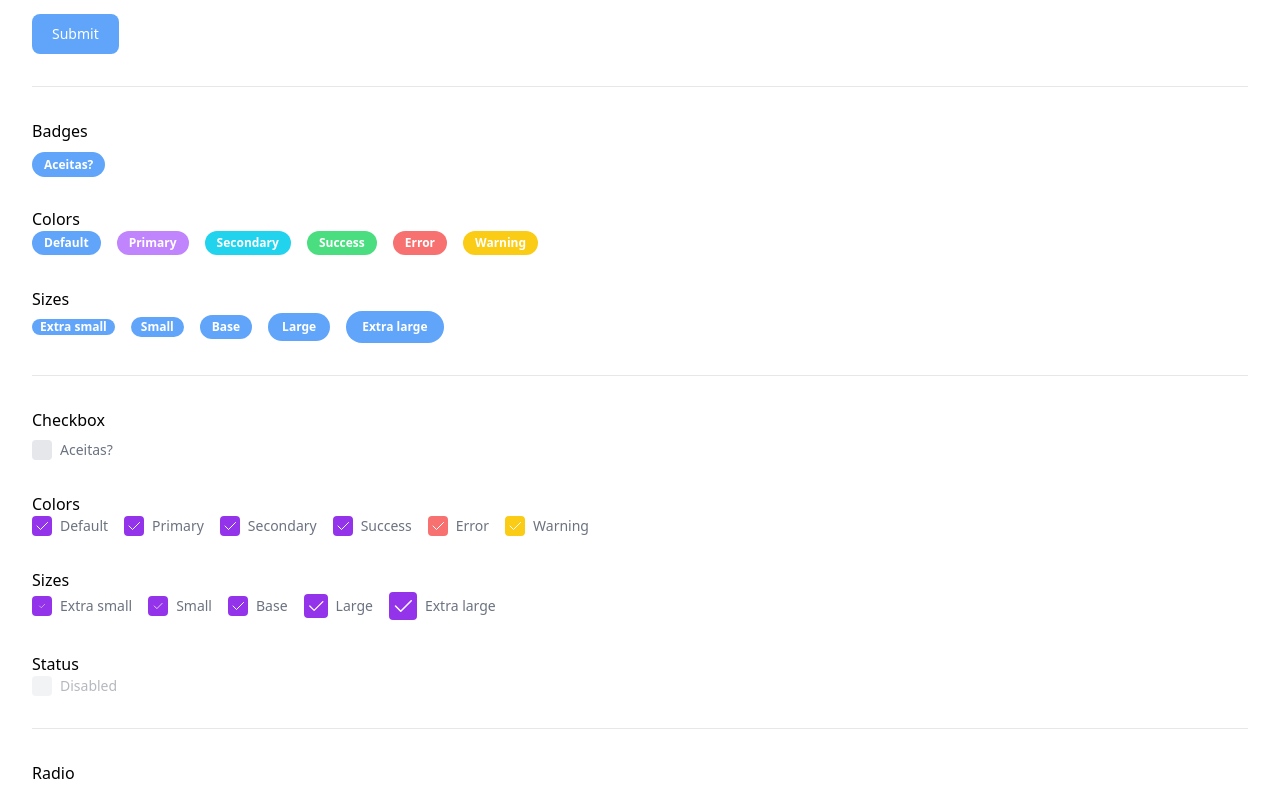
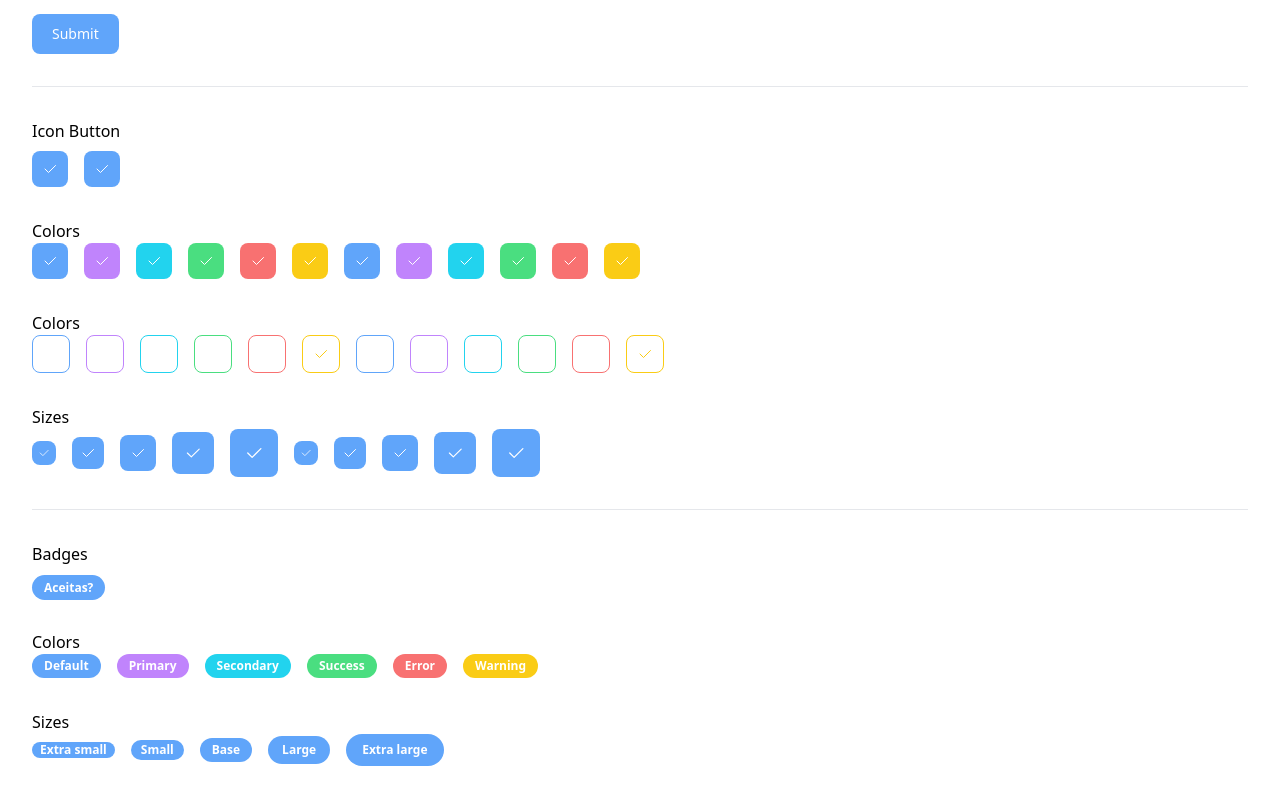
Before and after one commit to rafael-angonese/fuselagem, a React (Vite) app in the folder react/: page / in a window 1280 px wide. Shown: the part 546-1340 px from the top of the page. Built offline with nearby package versions, Linux system fonts and the light colour scheme.

Commit message:
:sparkles: feat: created IconButton component

```diff
--- /dev/null
+++ b/react/src/components/IconButton/IconButton.tsx
@@ -0,0 +1,79 @@
+import React from "react";
+import { NormalColorsEnum } from "../../constants/colors";
+import { SizesEnum } from "../../constants/sizes";
+import { NormalColorsType } from "../../types/colors";
+import { Sizes } from "../../types/sizes";
+import clsx from "../../utils/clsx";
+
+interface IconButtonProps
+  extends React.ButtonHTMLAttributes<HTMLButtonElement> {
+  color?: NormalColorsType;
+  size?: Sizes;
+  ariaLabel?: string;
+  outlined?: boolean;
+  rounded?: boolean;
+}
+
+const IconButton: React.FC<IconButtonProps> = ({
+  color = "default",
+  size = "md",
+  className: classes,
+  outlined = false,
+  rounded = false,
+  ariaLabel = "",
+  children,
+  ...props
+}) => {
+  return (
+    <>
+      <button
+        {...props}
+        className={clsx(
+          " text-white focus:ring-2 focus:outline-none rounded-lg inline-flex items-center",
+          {
+            ["bg-blue-400 hover:bg-blue-500 focus:ring-blue-300 dark:bg-blue-600 dark:hover:bg-blue-700 dark:focus:ring-blue-800"]:
+              color === NormalColorsEnum.DEFAULT && !outlined,
+            ["bg-purple-400 hover:bg-purple-500 focus:ring-purple-300 dark:bg-purple-600 dark:hover:bg-purple-700 dark:focus:ring-purple-800"]:
+              color === NormalColorsEnum.PRIMARY && !outlined,
+            ["bg-cyan-400 hover:bg-cyan-500 focus:ring-cyan-300 dark:bg-cyan-600 dark:hover:bg-cyan-700 dark:focus:ring-cyan-800"]:
+              color === NormalColorsEnum.SECONDARY && !outlined,
+            ["bg-green-400 hover:bg-green-500 focus:ring-green-300 dark:bg-green-600 dark:hover:bg-green-700 dark:focus:ring-green-800"]:
+              color === NormalColorsEnum.SUCCESS && !outlined,
+            ["bg-red-400 hover:bg-red-500 focus:ring-red-300 dark:bg-red-600 dark:hover:bg-red-700 dark:focus:ring-red-800"]:
+              color === NormalColorsEnum.ERROR && !outlined,
+            ["bg-yellow-400 hover:bg-yellow-500 focus:ring-yellow-300 dark:bg-yellow-600 dark:hover:bg-yellow-700 dark:focus:ring-yellow-800"]:
+              color === NormalColorsEnum.WARNING && !outlined,
+          },
+          {
+            ["text-blue-400 hover:text-white border border-blue-400 hover:bg-blue-500 focus:ring-blue-300 dark:border-blue-500 dark:text-blue-500 dark:hover:text-white dark:hover:bg-blue-600 dark:focus:ring-blue-800"]:
+              color === NormalColorsEnum.DEFAULT && outlined,
+            ["text-purple-400 hover:text-white border border-purple-400 hover:bg-purple-500 focus:ring-purple-300 dark:border-purple-400 dark:text-purple-400 dark:hover:text-white dark:hover:bg-purple-500 dark:focus:ring-purple-900"]:
+              color === NormalColorsEnum.PRIMARY && outlined,
+            ["text-cyan-400 hover:text-white border border-cyan-400 hover:bg-cyan-500 focus:ring-cyan-300 dark:border-cyan-300 dark:text-cyan-300 dark:hover:text-white dark:hover:bg-cyan-400 dark:focus:ring-cyan-900"]:
+              color === NormalColorsEnum.SECONDARY && outlined,
+            ["text-green-400 hover:text-white border border-green-400 hover:bg-green-500 focus:ring-green-300 dark:border-green-500 dark:text-green-500 dark:hover:text-white dark:hover:bg-green-600 dark:focus:ring-green-800"]:
+              color === NormalColorsEnum.SUCCESS && outlined,
+            ["text-red-400 hover:text-white border border-red-400 hover:bg-red-500 focus:ring-red-300 dark:border-red-500 dark:text-red-500 dark:hover:text-white dark:hover:bg-red-600 dark:focus:ring-red-900"]:
+              color === NormalColorsEnum.ERROR && outlined,
+            ["text-yellow-400 hover:text-white border border-yellow-400 hover:bg-yellow-500 focus:ring-yellow-300 dark:border-yellow-300 dark:text-yellow-300 dark:hover:text-white dark:hover:bg-yellow-400 dark:focus:ring-yellow-900"]:
+              color === NormalColorsEnum.WARNING && outlined,
+          },
+          {
+            ["p-1.5 text-xs"]: size === SizesEnum.XS,
+            ["p-2 tex-sm"]: size === SizesEnum.SM,
+            ["p-2.5 text-base"]: size === SizesEnum.MD,
+            ["p-3 text-lg"]: size === SizesEnum.LG,
+            ["p-3.5 text-xl"]: size === SizesEnum.XL,
+          },
+          { "rounded-full": rounded },
+          [classes]
+        )}
+      >
+        {children}
+        <span className="sr-only">{ariaLabel}</span>
+      </button>
+    </>
+  );
+};
+
+export default IconButton;
--- a/react/src/pages/Home/Home.tsx
+++ b/react/src/pages/Home/Home.tsx
@@ -3,6 +3,7 @@ import Divider from "../../components/Divider/Divider";
 import BadgeExample from "./BadgeExample/BadgeExample";
 import ButtonsExample from "./ButtonsExample/ButtonsExample";
 import CheckboxExample from "./CheckboxExample/CheckboxExample";
+import IconButtonExample from "./IconButtonExample/IconButtonExample";
 import ModalExample from "./ModalExample/ModalExample";
 import RadioExample from "./RadioExample/RadioExample";
 import ReactHookForm from "./ReackHookForm/ReactHookForm";
@@ -13,6 +14,9 @@ const HomePage: React.FC = () => {
     <>
       <ReactHookForm />
 
+      <Divider className="my-8" />
+
+      <IconButtonExample />
       <Divider className="my-8" />
 
       <BadgeExample />
--- /dev/null
+++ b/react/src/pages/Home/IconButtonExample/IconButtonExample.tsx
@@ -0,0 +1,145 @@
+import { Check } from "phosphor-react";
+import React from "react";
+import Badge from "../../../components/Badge/Badge";
+import FormControl from "../../../components/Forms/FormControl/FormControl";
+import IconButton from "../../../components/IconButton/IconButton";
+
+const IconButtonExample: React.FC = () => {
+  return (
+    <>
+      <h1 className="mt-8 mb-2">Icon Button</h1>
+      <div className="space-x-4 flex items-center">
+        <FormControl>
+          <IconButton>
+            <Check />
+          </IconButton>
+        </FormControl>
+
+        <FormControl>
+          <IconButton rounded>
+            <Check />
+          </IconButton>
+        </FormControl>
+      </div>
+
+      <h1 className="mt-8">Colors</h1>
+      <div className="space-x-4 flex items-center">
+        <IconButton color="default">
+          <Check />
+        </IconButton>
+        <IconButton color="primary">
+          <Check />
+        </IconButton>
+        <IconButton color="secondary">
+          <Check />
+        </IconButton>
+        <IconButton color="success">
+          <Check />
+        </IconButton>
+        <IconButton color="error">
+          <Check />
+        </IconButton>
+        <IconButton color="warning">
+          <Check />
+        </IconButton>
+
+        <IconButton rounded color="default">
+          <Check />
+        </IconButton>
+        <IconButton rounded color="primary">
+          <Check />
+        </IconButton>
+        <IconButton rounded color="secondary">
+          <Check />
+        </IconButton>
+        <IconButton rounded color="success">
+          <Check />
+        </IconButton>
+        <IconButton rounded color="error">
+          <Check />
+        </IconButton>
+        <IconButton rounded color="warning">
+          <Check />
+        </IconButton>
+      </div>
+
+      <h1 className="mt-8">Colors</h1>
+      <div className="space-x-4 flex items-center">
+        <IconButton outlined color="default">
+          <Check />
+        </IconButton>
+        <IconButton outlined color="primary">
+          <Check />
+        </IconButton>
+        <IconButton outlined color="secondary">
+          <Check />
+        </IconButton>
+        <IconButton outlined color="success">
+          <Check />
+        </IconButton>
+        <IconButton outlined color="error">
+          <Check />
+        </IconButton>
+        <IconButton outlined color="warning">
+          <Check />
+        </IconButton>
+
+        <IconButton rounded outlined color="default">
+          <Check />
+        </IconButton>
+        <IconButton rounded outlined color="primary">
+          <Check />
+        </IconButton>
+        <IconButton rounded outlined color="secondary">
+          <Check />
+        </IconButton>
+        <IconButton rounded outlined color="success">
+          <Check />
+        </IconButton>
+        <IconButton rounded outlined color="error">
+          <Check />
+        </IconButton>
+        <IconButton rounded outlined color="warning">
+          <Check />
+        </IconButton>
+      </div>
+
+      <h1 className="mt-8">Sizes</h1>
+      <div className="space-x-4 flex items-center">
+        <IconButton size="xs">
+          <Check />
+        </IconButton>
+        <IconButton size="sm">
+          <Check />
+        </IconButton>
+        <IconButton size="md">
+          <Check />
+        </IconButton>
+        <IconButton size="lg">
+          <Check />
+        </IconButton>
+        <IconButton size="xl">
+          <Check />
+        </IconButton>
+
+        <IconButton rounded size="xs">
+          <Check />
+        </IconButton>
+        <IconButton rounded size="sm">
+          <Check />
+        </IconButton>
+        <IconButton rounded size="md">
+          <Check />
+        </IconButton>
+        <IconButton rounded size="lg">
+          <Check />
+        </IconButton>
+        <IconButton rounded size="xl">
+          <Check />
+        </IconButton>
+      </div>
+    </>
+  );
+};
+
+export default IconButtonExample;
```
